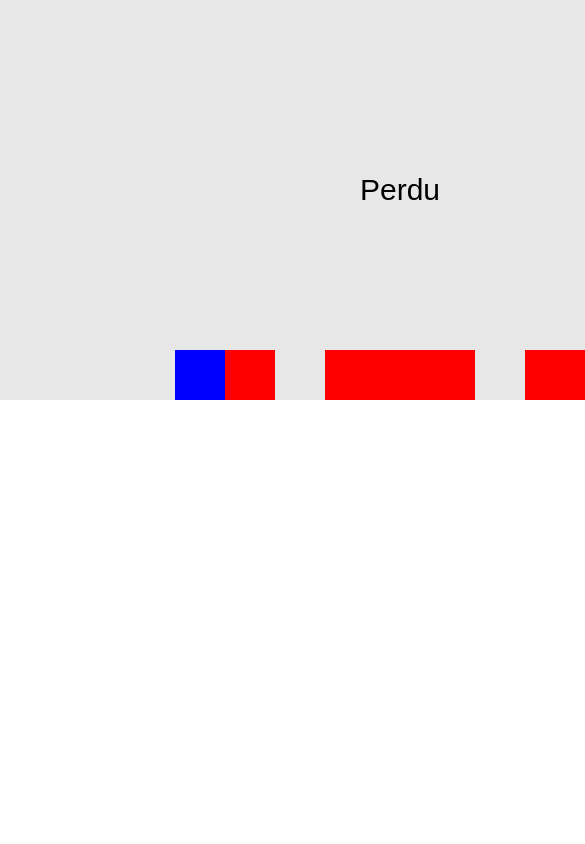
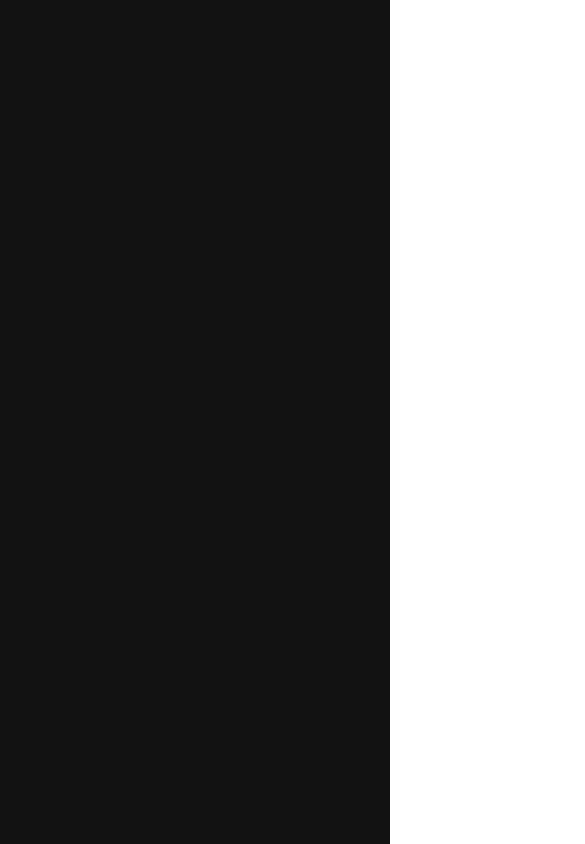
Before and after one commit to AyoubEchcharrat/LePetitGameLab, a React (Create React App) app: page /LePetitGameLab/squareDash in a window 390 px wide. Shown: the top 844 px of the page, 585 px wide, since content can reach past the window. Built offline with nearby package versions, Linux system fonts and the light colour scheme.

Commit message:
bug fix on text-width and images url findate

```diff
--- a/src/datas/historicalPhotos.json
+++ b/src/datas/historicalPhotos.json
@@ -333,7 +333,7 @@
       "id": 48,
       "name": "GP Explorer",
       "date": "2022",
-        "img": "gpexplorer1.jpg",
+      "img": "gpexplorer1.jpeg",
       "description": ""
     },
     {
--- a/src/index.css
+++ b/src/index.css
@@ -1,14 +1,14 @@
 body {
   margin: 0;
-  font-family: -apple-system, BlinkMacSystemFont, 'Segoe UI', 'Roboto', 'Oxygen',
-    'Ubuntu', 'Cantarell', 'Fira Sans', 'Droid Sans', 'Helvetica Neue',
+  font-family: -apple-system, BlinkMacSystemFont, "Segoe UI", "Roboto", "Oxygen",
+    "Ubuntu", "Cantarell", "Fira Sans", "Droid Sans", "Helvetica Neue",
     sans-serif;
   -webkit-font-smoothing: antialiased;
   -moz-osx-font-smoothing: grayscale;
 }
 
 code {
-  font-family: source-code-pro, Menlo, Monaco, Consolas, 'Courier New',
+  font-family: source-code-pro, Menlo, Monaco, Consolas, "Courier New",
     monospace;
 }
 
@@ -45,7 +45,7 @@ code {
   flex-direction: column;
 }
 
-.flagame{
+.flagame {
   height: 100%;
 }
 
@@ -55,17 +55,16 @@ code {
 
 /* FINDATE */
 
-.width{
-  width: 700px;
-  margin:30px auto;
-
+.width {
+  max-width: 700px;
+  margin: 30px auto;
 }
 
 #yearInput {
   width: 95vw;
 }
 
-.img-findate{
+.img-findate {
   width: 60vw;
 }
 
@@ -75,11 +74,11 @@ code {
   color: #212121;
 }
 
-.player-container-findate{
-  padding: 100px 0 0 0 ;
+.player-container-findate {
+  padding: 100px 0 0 0;
 }
 
-.button-style-ONE{
+.button-style-ONE {
   width: 80px;
   height: 35px;
   color: white;
@@ -88,18 +87,17 @@ code {
   margin: 5px;
 }
 
-.gamemode_findate{
-  padding: 0 0 75px 0 ;
+.gamemode_findate {
+  padding: 0 0 75px 0;
 }
-
 
 a {
   text-decoration: none;
   color: darkgrey;
 }
 
-@media screen and (max-width:500px) {
-  h1{
+@media screen and (max-width: 500px) {
+  h1 {
     font-size: 20px;
   }
 }
--- a/src/pages/Squaredash/SquareDash.css
+++ b/src/pages/Squaredash/SquareDash.css
@@ -7,6 +7,17 @@
     align-items: center;
 }
 
-canvas {
-    background-color: rgb(231, 231, 231);
+.squaredash_canvas {
+    background-color: rgb(18, 18, 18);
 }
+
+.container_bg{
+    background: rgb(48, 13, 13);
+    height: 100vh;
+    width: 100vw;
+    display: flex;
+    justify-content: center;
+    align-items: center;
+    flex-direction: column;
+    color:white
+}
--- a/src/pages/Squaredash/SquareDash.jsx
+++ b/src/pages/Squaredash/SquareDash.jsx
@@ -3,6 +3,53 @@ import React, { useEffect, useRef, useState } from 'react';
 
 const Game = () => {
   const canvasRef = useRef(null);
+
+  const [screenSize,setScreenSize] = useState({
+    width : window.innerWidth,
+    height : window.innerHeight
+  })
+
+  const [player, setPlayer] = useState({
+    x: 50,
+    y: screenSize.height - 50,
+    width: 30,
+    height: 30,
+    jumping: false,
+    jumpHeight: 100,
+    yVelocity: 0,
+  });
+
+  const updateScreenSizeOnResize = () => {
+    setScreenSize({
+      width: window.innerWidth,
+      height: window.innerHeight,
+    });
+  }
+
+  useEffect(() => {
+    window.addEventListener('resize', updateScreenSizeOnResize)
+    return () => window.removeEventListener('resize', updateScreenSizeOnResize)
+  },[])
+
+
+
+
+
+  return (
+    <div className='container_bg'>
+      <canvas className='squaredash_canvas' ref={canvasRef} width={screenSize.width} height={screenSize.height} tabIndex="0" />
+    </div>
+  )
+};
+
+export default Game;
+
+
+
+
+
+
+/*   const canvasRef = useRef(null);
   const playerRef = useRef({
     positionX: 0,
     positionY: 0,
@@ -25,30 +72,30 @@ const Game = () => {
         { type: 'empty', height: 50 },
         { type: 'longblock', height: 100 },
         { type: 'block', height: 50 },
-      ];
+      ]; */
 
-    const currentBlockIndex = currentBlockIndexRef.current;
+/*     const currentBlockIndex = currentBlockIndexRef.current;
     let animationFrameId
     const canvas = canvasRef.current;
     const context = canvas.getContext('2d');
     const player = playerRef.current;
-    const obstacle = obstacleRef.current;
+    const obstacle = obstacleRef.current; */
 
-    const handleJump = (event) => {
+/*     const handleJump = (event) => {
         if (event.key === "ArrowUp" && (!player.isJumping || isSliding())) {
             player.isJumping = true;
             player.velocityY = player.jumpHeight * player.jumpSpeed
         }
-    };
+    }; */
 
-    const handleResetGame = (event) => {
+/*     const handleResetGame = (event) => {
         if (gameOver) {
             resetGame();
         }
-    };
-    document.addEventListener('keydown', handleJump);
-    document.addEventListener('keydown', handleResetGame);
-
+    }; */
+/*     document.addEventListener('keydown', handleJump);
+    document.addEventListener('keydown', handleResetGame); */
+/*
     const gameLoop = () => {
         context.clearRect(0, 0, canvas.width, canvas.height);
 
@@ -221,8 +268,8 @@ const Game = () => {
     gameLoop();
   }
 };
-
-
+ */
+/*
 const resetGame = () => {
   setGameOver(false);
   player.isJumping = false;
@@ -237,9 +284,9 @@ const resetGame = () => {
 
   // Reset the current block index to point to the second block in the map
   currentBlockIndexRef.current = 0;
-};
+}; */
 
-
+/*
     gameLoop();
 
     return () => {
@@ -247,9 +294,4 @@ const resetGame = () => {
         document.removeEventListener('keydown', handleResetGame);
         cancelAnimationFrame(animationFrameId);
     };
-  }, [gameOver]);
-
-  return <canvas ref={canvasRef} width={800} height={400} tabIndex="0" />;
-};
-
-export default Game;
+  }, [gameOver]); */
```
Also changed, not shown: src/App.js (+31 -14 lines). Lines whose indentation alone changed are shown as unchanged.
